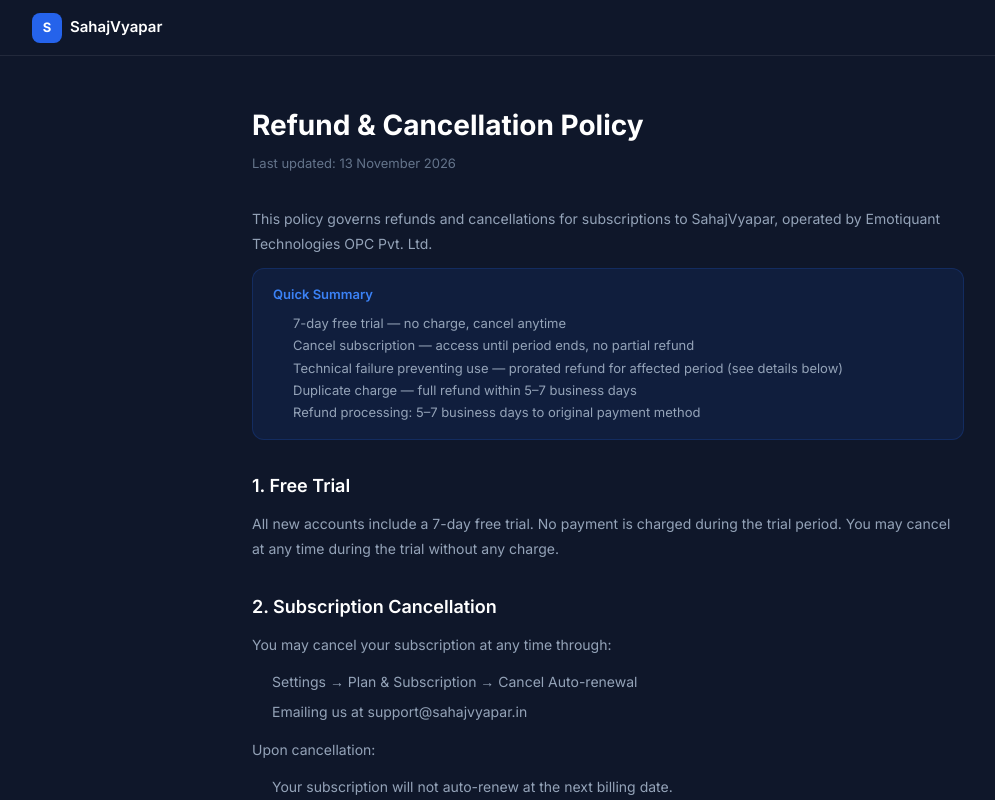
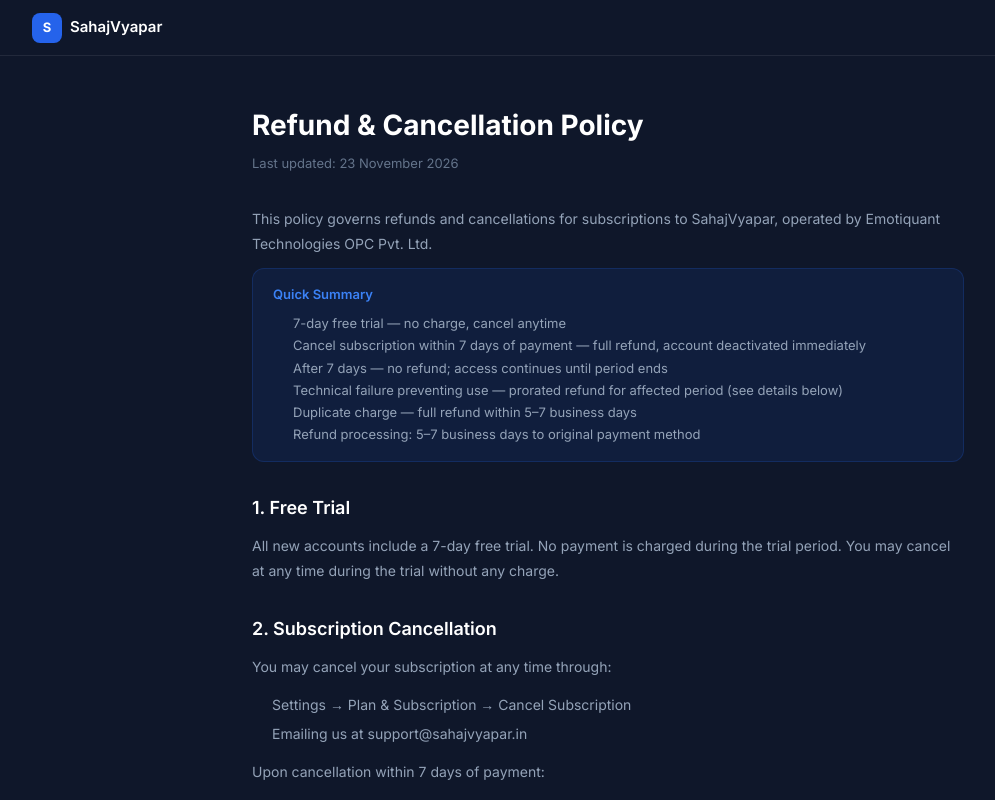
Before and after one commit to damleaa/sahajvyapar-v2, a Next.js app: page /refund-policy in a window 1280 px wide. Shown: the top 800 px of the page, without its empty margins (32-1027 px from the left). Built offline with nearby package versions, Linux system fonts and the light colour scheme.

Commit message:
changes in refund policy

```diff
--- a/src/app/refund-policy/page.tsx
+++ b/src/app/refund-policy/page.tsx
@@ -23,7 +23,7 @@ export default function RefundPolicy() {
       <div style={{ maxWidth: 760, margin: '0 auto', padding: '48px 24px 80px' }}>
         <div style={{ marginBottom: 32 }}>
           <h1 style={{ fontSize: 28, fontWeight: 700, color: 'white', marginBottom: 8 }}>Refund & Cancellation Policy</h1>
-          <p style={{ color: '#64748b', fontSize: 13 }}>Last updated: 13 November 2026</p>
+          <p style={{ color: '#64748b', fontSize: 13 }}>Last updated: 23 November 2026</p>
         </div>
 
         {p('This policy governs refunds and cancellations for subscriptions to SahajVyapar, operated by Emotiquant Technologies OPC Pvt. Ltd.')}
@@ -33,7 +33,8 @@ export default function RefundPolicy() {
           <div style={{ fontSize: 13, fontWeight: 600, color: '#3b82f6', marginBottom: 8 }}>Quick Summary</div>
           <ul style={{ color: '#94a3b8', fontSize: 13, lineHeight: 1.7, paddingLeft: '1.25rem', margin: 0 }}>
             <li>7-day free trial — no charge, cancel anytime</li>
-            <li>Cancel subscription — access until period ends, no partial refund</li>
+            <li>Cancel subscription within 7 days of payment — full refund, account deactivated immediately</li>
+            <li>After 7 days — no refund; access continues until period ends</li>
             <li>Technical failure preventing use — prorated refund for affected period (see details below)</li>
             <li>Duplicate charge — full refund within 5–7 business days</li>
             <li>Refund processing: 5–7 business days to original payment method</li>
@@ -45,12 +46,18 @@ export default function RefundPolicy() {
 
         {h2('2. Subscription Cancellation')}
         {p('You may cancel your subscription at any time through:')}
-        {ul(['Settings → Plan & Subscription → Cancel Auto-renewal', 'Emailing us at support@sahajvyapar.in'])}
-        {p('Upon cancellation:')}
+        {ul(['Settings → Plan & Subscription → Cancel Subscription', 'Emailing us at support@sahajvyapar.in'])}
+        {p('Upon cancellation within 7 days of payment:')}
+        {ul([
+          'Your subscription is cancelled immediately.',
+          'A full refund is initiated to your original payment method within 5–7 business days.',
+          'Your account is deactivated immediately upon cancellation.',
+        ])}
+        {p('Upon cancellation after 7 days of payment:')}
         {ul([
           'Your subscription will not auto-renew at the next billing date.',
           'You retain full access to all features until the end of your current paid billing period.',
-          'No partial refunds are issued for unused days within a billing period.',
+          'No refund is issued for the remaining unused days.',
         ])}
 
         {h2('3. Eligibility for Refund')}
@@ -87,8 +94,7 @@ export default function RefundPolicy() {
         {h2('4. Non-Refundable Cases')}
         {p('Refunds will NOT be issued for:')}
         {ul([
-          'Change of mind after subscription payment',
-          'Partial month usage after cancellation (access continues to period end)',
+          'Cancellation requests made more than 7 days after the payment date',
           'Failure to cancel before auto-renewal date',
           'Dissatisfaction with features that were accurately described on our website',
           'Accounts suspended due to Terms of Service violations',
```
